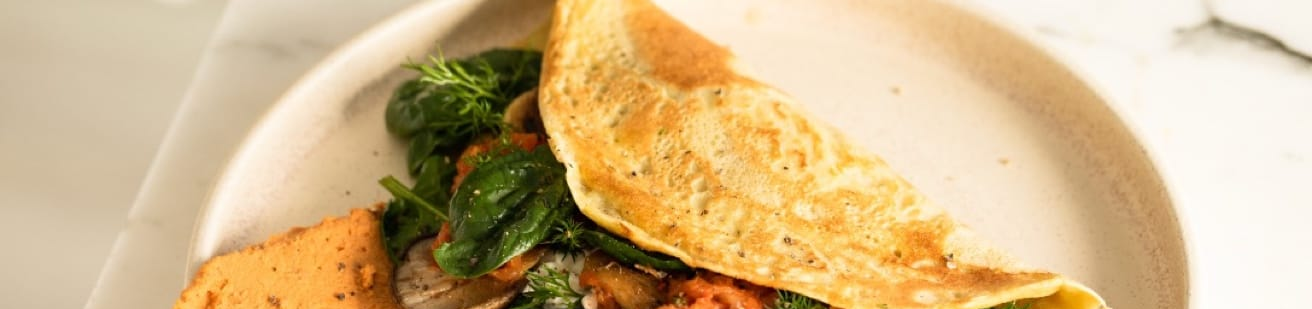
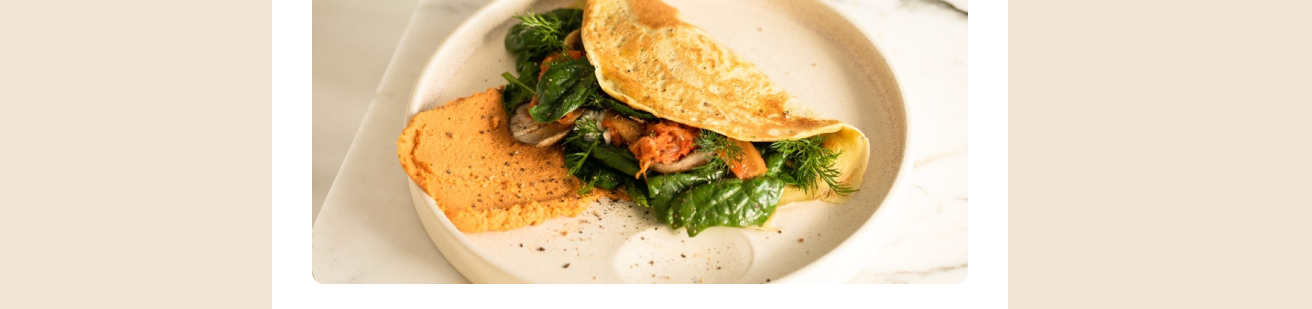
Before and after one commit to TuanTT07/recipe-page-challenge, a plain HTML site: page index.html in a window 1280 px wide. Shown: the top 309 px of the page, 1312 px wide, since content can reach past the window. Drawn offline with Linux system fonts and the light colour scheme; the site is published under a folder, as on GitHub Pages, so addresses that start at the root find nothing.

Commit message:
Edit: sửa lại đường dẫn css và cập nhật link ở Readme

```diff
--- a/index.html
+++ b/index.html
@@ -22,7 +22,7 @@
 
         <!-- css -->
 
-        <link rel="stylesheet" href="/assets/style/style.css" />
+        <link rel="stylesheet" href="./assets/style/style.css" />
     </head>
     <body>
         <div class="container">
```
Also changed, not shown: 1 other file.
